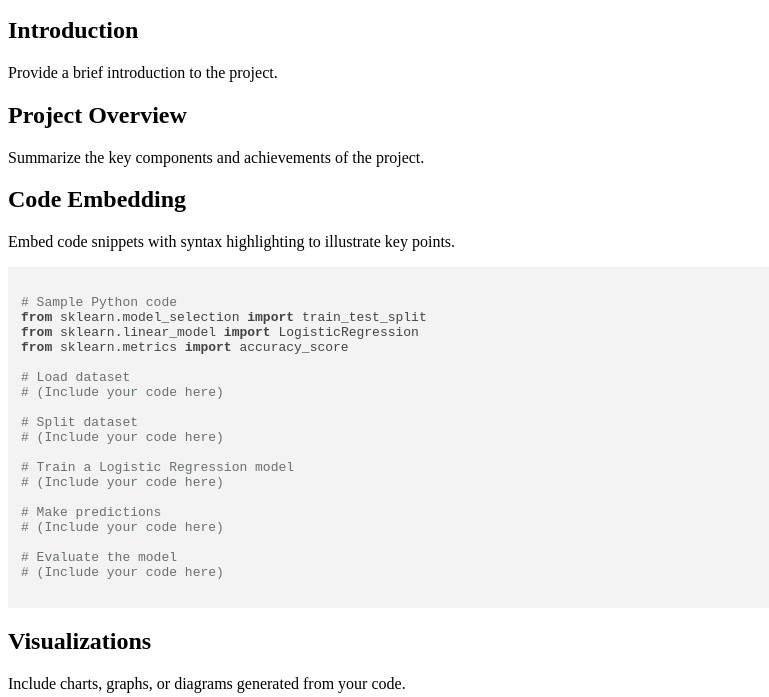
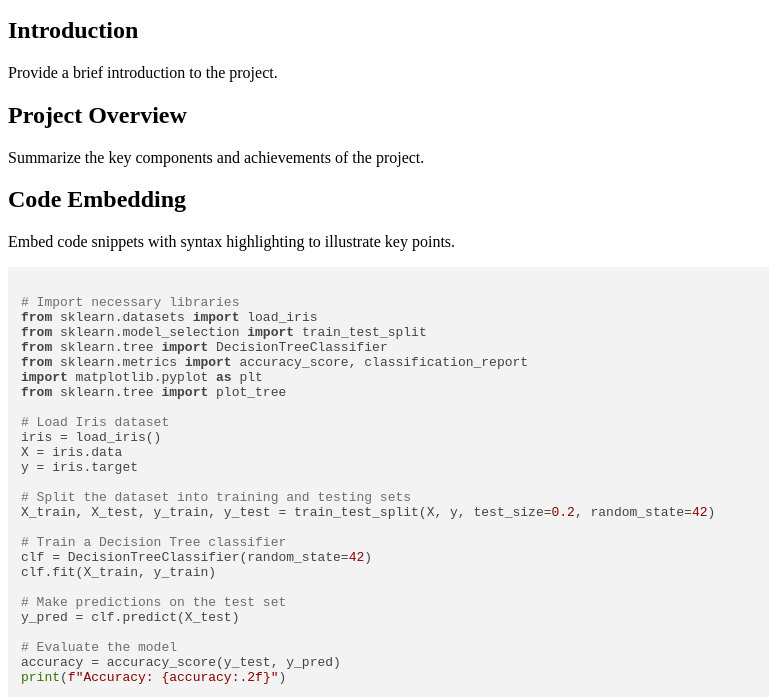
Before and after one commit to bjgodfj77/my-responsive-website, a website: page machine_learning.html in a window 1280 px wide. Shown: the part 101-798 px from the top of the page, without its empty margins (0-769 px from the left). Drawn offline with nearby package versions, Linux system fonts and the light colour scheme.

Commit message:
Added the code.

```diff
--- a/machine_learning.html
+++ b/machine_learning.html
@@ -29,25 +29,41 @@
         <h2>Code Embedding</h2>
         <p>Embed code snippets with syntax highlighting to illustrate key points.</p>
         <pre><code class="python">
-# Sample Python code
+# Import necessary libraries
+from sklearn.datasets import load_iris
 from sklearn.model_selection import train_test_split
-from sklearn.linear_model import LogisticRegression
-from sklearn.metrics import accuracy_score
+from sklearn.tree import DecisionTreeClassifier
+from sklearn.metrics import accuracy_score, classification_report
+import matplotlib.pyplot as plt
+from sklearn.tree import plot_tree
 
-# Load dataset
-# (Include your code here)
+# Load Iris dataset
+iris = load_iris()
+X = iris.data
+y = iris.target
 
-# Split dataset
-# (Include your code here)
+# Split the dataset into training and testing sets
+X_train, X_test, y_train, y_test = train_test_split(X, y, test_size=0.2, random_state=42)
 
-# Train a Logistic Regression model
-# (Include your code here)
+# Train a Decision Tree classifier
+clf = DecisionTreeClassifier(random_state=42)
+clf.fit(X_train, y_train)
 
-# Make predictions
-# (Include your code here)
+# Make predictions on the test set
+y_pred = clf.predict(X_test)
 
 # Evaluate the model
-# (Include your code here)
+accuracy = accuracy_score(y_test, y_pred)
+print(f"Accuracy: {accuracy:.2f}")
+
+# Display classification report
+print("Classification Report:")
+print(classification_report(y_test, y_pred))
+
+# Visualize the Decision Tree
+plt.figure(figsize=(12, 8))
+plot_tree(clf, feature_names=iris.feature_names, class_names=iris.target_names, filled=True, rounded=True)
+plt.show()
         </code></pre>
     </section>
 
```
